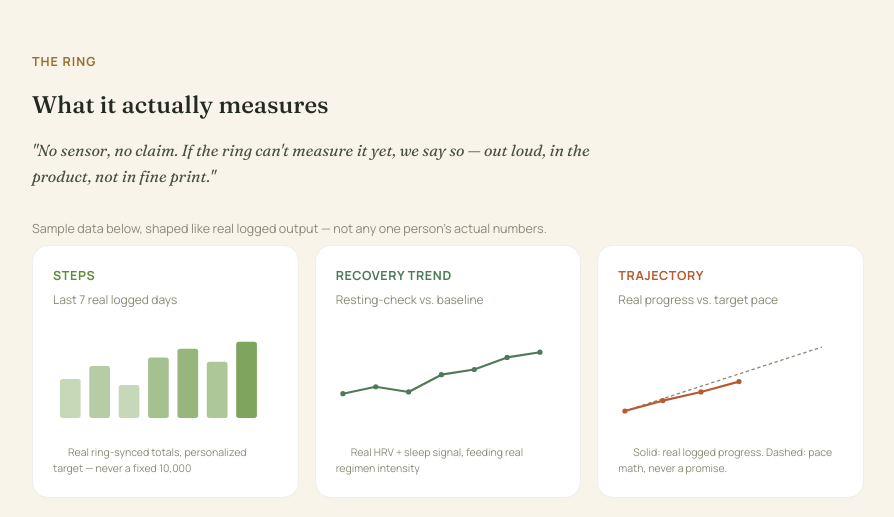
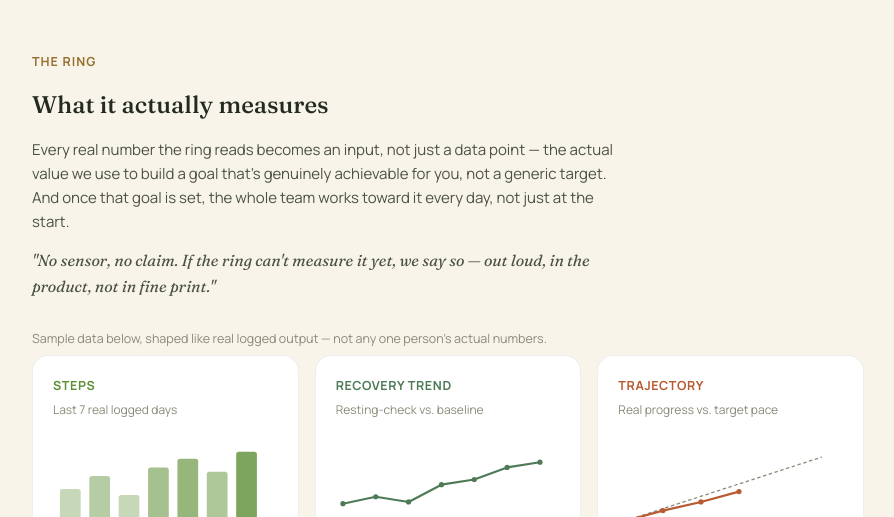
Before and after one commit to frizzo10/Costa-Rica-Cameras, a plain HTML site: page index.html in a window 1280 px wide. Shown: the part 1180-1697 px from the top of the page, without its empty margins (192-1086 px from the left). Drawn offline with Linux system fonts and the light colour scheme.

Commit message:
Add statement at the top of the Ring section: real ring inputs become the actual values used to build achievable goals, and the team works toward them every day, not just at onboarding.

```diff
--- a/index.html
+++ b/index.html
@@ -193,6 +193,7 @@
     <div class="wrap">
       <div class="eyebrow">The Ring</div>
       <h2>What it actually measures</h2>
+      <p style="margin-top:14px; color:#4B5245; max-width:600px; font-size:15px;">Every real number the ring reads becomes an input, not just a data point — the actual value we use to build a goal that's genuinely achievable for you, not a generic target. And once that goal is set, the whole team works toward it every day, not just at the start.</p>
       <p class="voice" style="margin-top:14px; max-width:560px;">"No sensor, no claim. If the ring can't measure it yet, we say so — out loud, in the product, not in fine print."</p>
 
       <div class="charts-note">Sample data below, shaped like real logged output — not any one person's actual numbers.</div>
```
